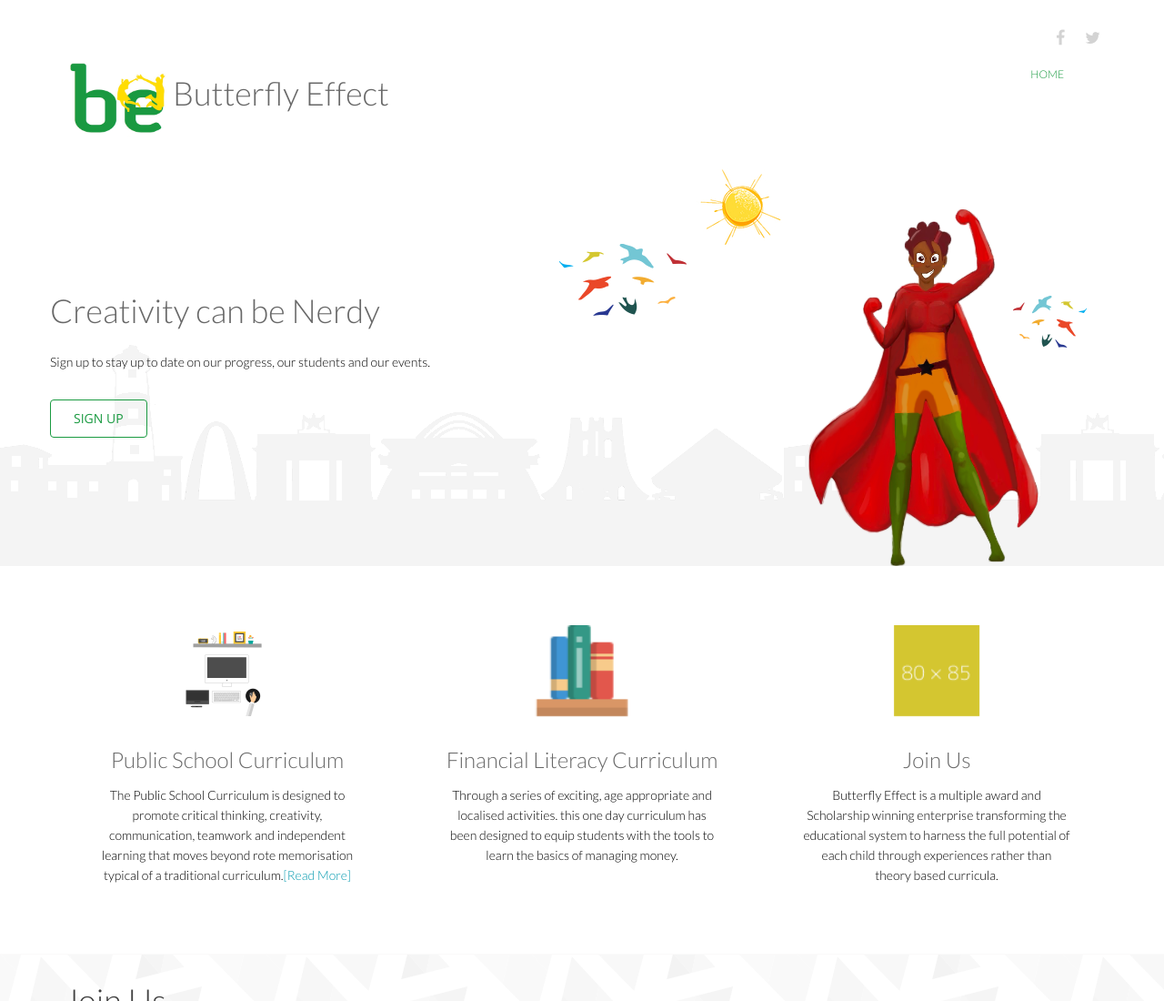
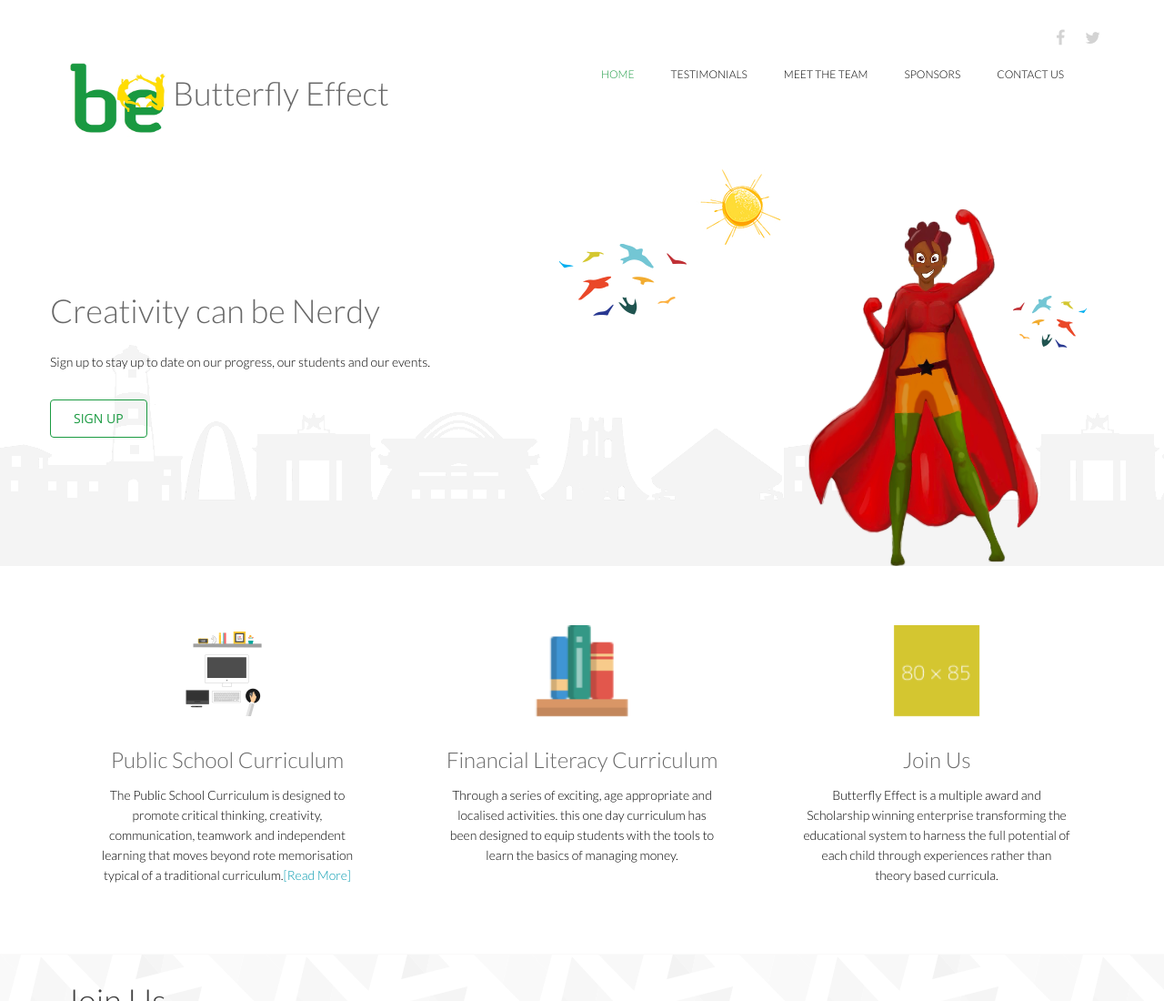
Before and after one commit to DaCardinal/dacardinal.github.io, a plain HTML site: page projects/butterflyeffect/index.html in a window 1280 px wide. Shown: the top 1100 px of the page at 91% size. Drawn offline with nearby package versions, Linux system fonts and the light colour scheme.

Commit message:
update butterfly effect

```diff
--- a/projects/butterflyeffect/index.html
+++ b/projects/butterflyeffect/index.html
@@ -18,11 +18,7 @@
 	    <script src="js/html5shiv.js"></script>
 	    <script src="js/respond.min.js"></script>
     <![endif]-->
-    <link rel="shortcut icon" href="images/ico/favicon.ico">
-    <link rel="apple-touch-icon-precomposed" sizes="144x144" href="images/ico/apple-touch-icon-144-precomposed.png">
-    <link rel="apple-touch-icon-precomposed" sizes="114x114" href="images/ico/apple-touch-icon-114-precomposed.png">
-    <link rel="apple-touch-icon-precomposed" sizes="72x72" href="images/ico/apple-touch-icon-72-precomposed.png">
-    <link rel="apple-touch-icon-precomposed" href="images/ico/apple-touch-icon-57-precomposed.png">
+    <link rel="shortcut icon" href="images/be/belogosin.png">
 </head><!--/head-->
 
 <body>
@@ -57,41 +53,10 @@
                 <div class="collapse navbar-collapse">
                     <ul class="nav navbar-nav navbar-right">
                         <li class="active"><a href="index.html">Home</a></li>
-<!--
-                        <li class="dropdown"><a href="#">Pages <i class="fa fa-angle-down"></i></a>
-                            <ul role="menu" class="sub-menu">
-                                <li><a href="aboutus.html">About</a></li>
-                                <li><a href="aboutus2.html">About 2</a></li>
-                                <li><a href="service.html">Services</a></li>
-                                <li><a href="pricing.html">Pricing</a></li>
-                                <li><a href="contact.html">Contact us</a></li>
-                                <li><a href="contact2.html">Contact us 2</a></li>
-                                <li><a href="404.html">404 error</a></li>
-                                <li><a href="coming-soon.html">Coming Soon</a></li>
-                            </ul>
-                        </li>
-                        <li class="dropdown"><a href="blog.html">Blog <i class="fa fa-angle-down"></i></a>
-                            <ul role="menu" class="sub-menu">
-                                <li><a href="blog.html">Blog Default</a></li>
-                                <li><a href="blogtwo.html">Timeline Blog</a></li>
-                                <li><a href="blogone.html">2 Columns + Right Sidebar</a></li>
-                                <li><a href="blogthree.html">1 Column + Left Sidebar</a></li>
-                                <li><a href="blogfour.html">Blog Masonary</a></li>
-                                <li><a href="blogdetails.html">Blog Details</a></li>
-                            </ul>
-                        </li>
-                        <li class="dropdown"><a href="portfolio.html">Portfolio <i class="fa fa-angle-down"></i></a>
-                            <ul role="menu" class="sub-menu">
-                                <li><a href="portfolio.html">Portfolio Default</a></li>
-                                <li><a href="portfoliofour.html">Isotope 3 Columns + Right Sidebar</a></li>
-                                <li><a href="portfolioone.html">3 Columns + Right Sidebar</a></li>
-                                <li><a href="portfoliotwo.html">3 Columns + Left Sidebar</a></li>
-                                <li><a href="portfoliothree.html">2 Columns</a></li>
-                                <li><a href="portfolio-details.html">Portfolio Details</a></li>
-                            </ul>
-                        </li>
-                        <li><a href="shortcodes.html ">Shortcodes</a></li>
--->
+                        <li class=""><a href="#testimonials">Testimonials</a></li>
+                        <li class=""><a href="#team">Meet The Team</a></li>
+                        <li class=""><a href="#clients">Sponsors</a></li>
+                        <li class=""><a href="#footer">Contact Us</a></li>
                     </ul>
                 </div>
             </div>
@@ -228,7 +193,7 @@ Mentors are required (after training) to <br><br>
         </div>
     </section>
     <!--/#features-->
-    <div class="testimonials-container">
+    <div id="testimonials" class="testimonials-container">
 
             <!-- START OF TESTIMONIAL 1 -->
             <div class="testimonial">
```
